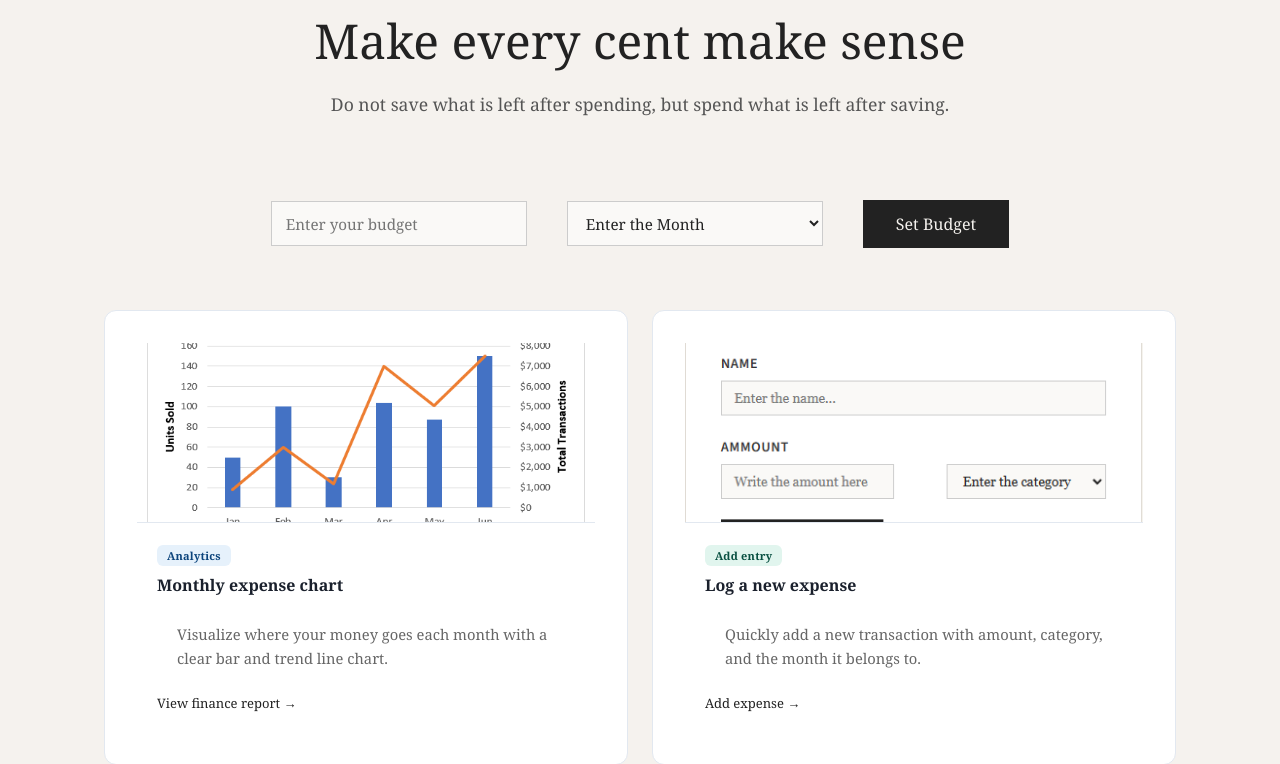
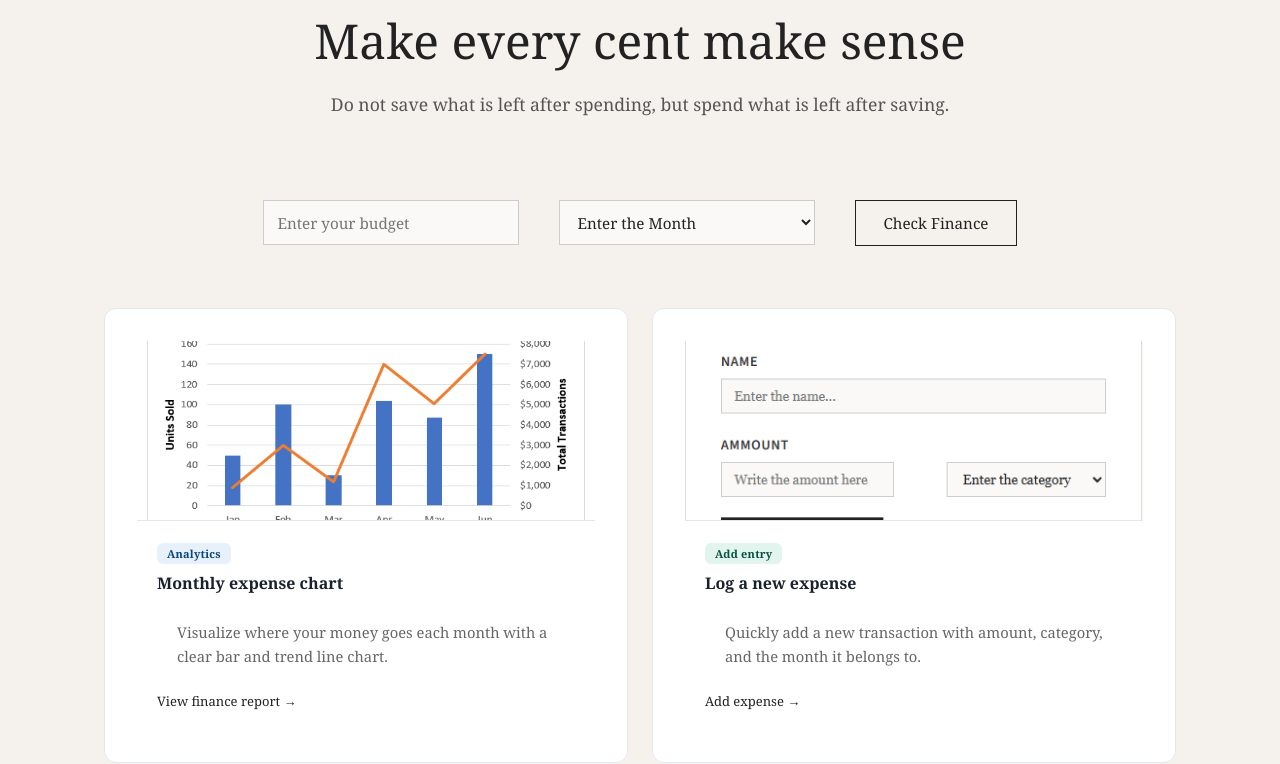
Before and after one commit to pals87893-max/Finance-Tracker, a Flask app: page /home in a window 1280 px wide. Shown: the part 164-928 px from the top of the page. Run offline with Flask 3, Linux system fonts and the light colour scheme; data that the repository does not hold is empty.

Commit message:
Change button to link for checking finance

```diff
--- a/templates/index.html
+++ b/templates/index.html
@@ -53,7 +53,7 @@
         <option value="November">November</option>
         <option value="December">December</option>
       </select>
-      <a href="/finance"><button type="submit" class="btn btn-dark btn-lg px-5">Set Budget</button></a>
+     <a class="btn btn-primary" href="/finance" type="submit" role="button">Check Finance</a>
     </div>
   </form>
 
```
